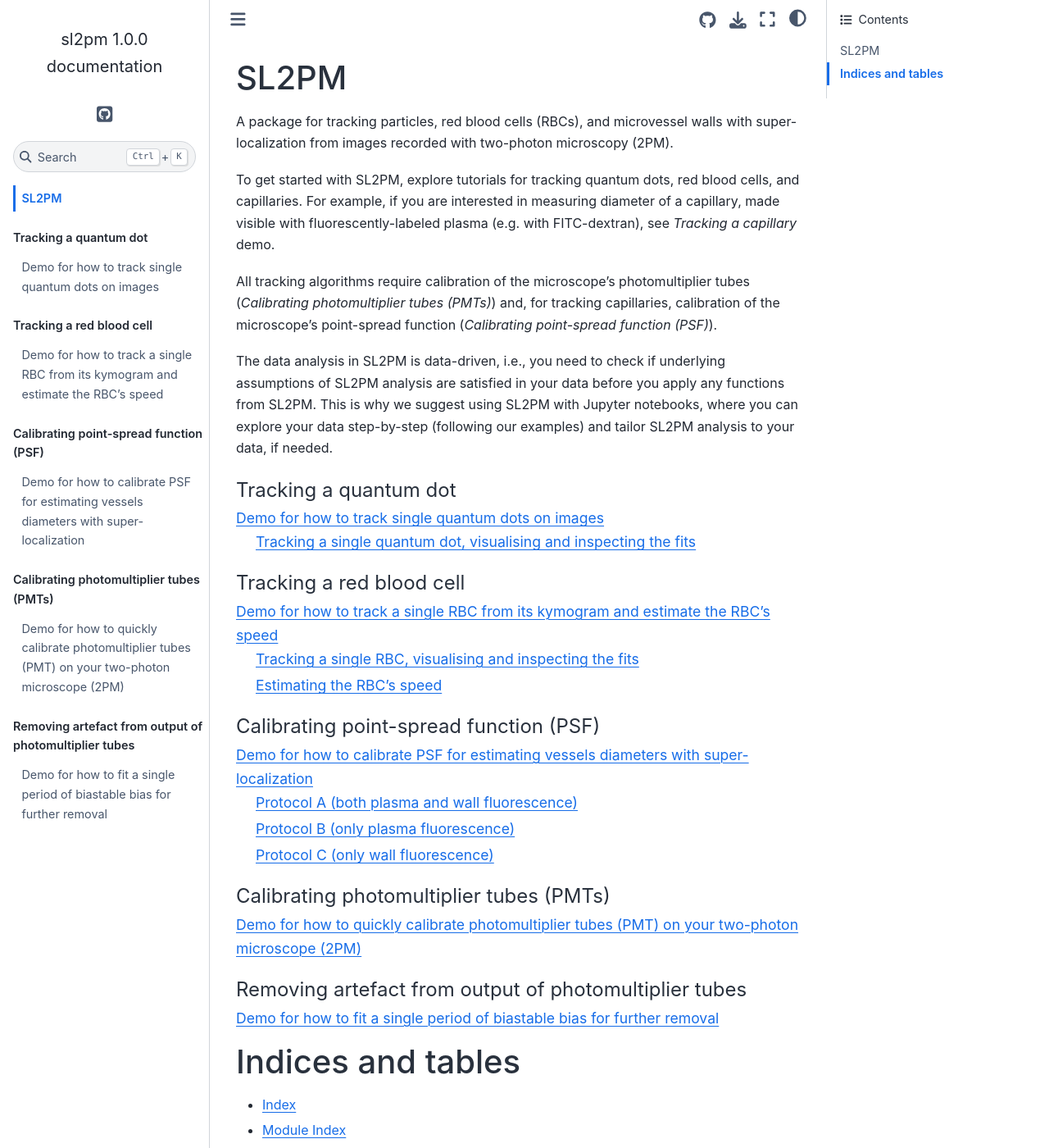
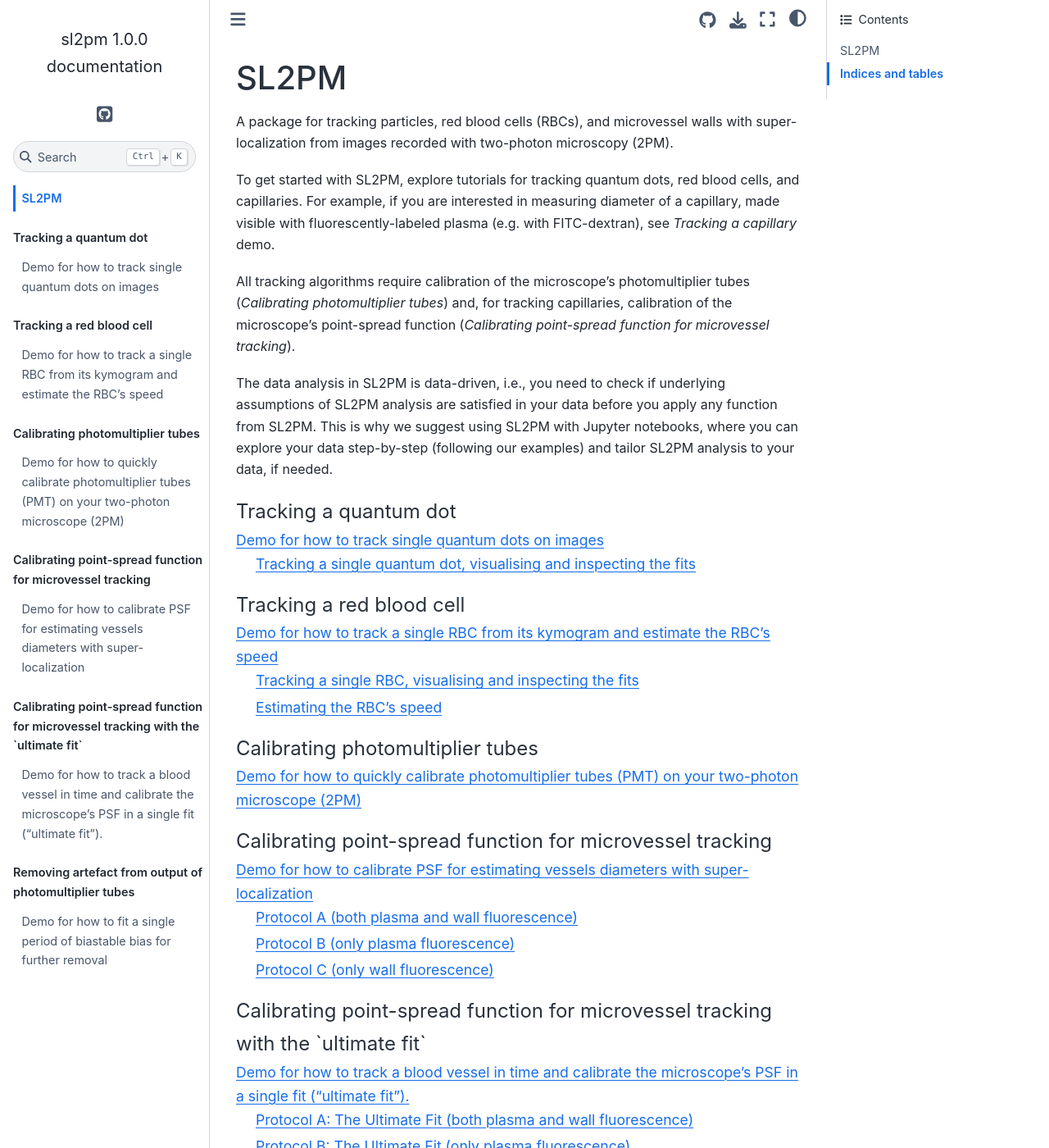
Before and after one commit to drkutuzov/sl2pm, a Sphinx documentation site: the page built from docs/index.rst, in a window 1280 px wide and 1400 px high. Shown: the whole window at 82% size. Built offline with Sphinx 7.4.7 and the Sphinx Book theme 1.1.4, drawn with Linux system fonts in a browser that asks for light colours; pages that are not in the unit, such as notebooks, are missing from menus; comment, search, counter and statistics services are not loaded; some of the changed text lies outside the part shown.

Commit message:
added the 'ultimate fit' notebook to content list

```diff
--- a/docs/index.rst
+++ b/docs/index.rst
@@ -11,10 +11,10 @@ To get started with SL2PM, explore tutorials for tracking quantum dots,
 red blood cells, and capillaries.
 For example, if you are interested in measuring diameter of a capillary, made visible with fluorescently-labeled plasma (e.g. with FITC-dextran), see `Tracking a capillary` demo.
 
-All tracking algorithms require calibration of the microscope's photomultiplier tubes (`Calibrating photomultiplier tubes (PMTs)`) and, for tracking capillaries, calibration of the microscope's point-spread function (`Calibrating point-spread function (PSF)`).
+All tracking algorithms require calibration of the microscope's photomultiplier tubes (`Calibrating photomultiplier tubes`) and, for tracking capillaries, calibration of the microscope's point-spread function (`Calibrating point-spread function for microvessel tracking`).
 
 The data analysis in SL2PM is data-driven, i.e., you need to check if underlying assumptions of SL2PM analysis are satisfied
-in your data before you apply any functions from SL2PM.
+in your data before you apply any function from SL2PM.
 This is why we suggest using SL2PM with Jupyter notebooks, where you can explore your data step-by-step (following our examples) and tailor SL2PM analysis to your data, if needed.
 
 .. toctree::
@@ -43,15 +43,21 @@ This is why we suggest using SL2PM with Jupyter notebooks, where you can explore
 
 .. toctree::
    :maxdepth: 2
-   :caption: Calibrating point-spread function (PSF)
+   :caption: Calibrating photomultiplier tubes
+
+   tutorial/pmt_calibration/PMT_calibration
+
+.. toctree::
+   :maxdepth: 2
+   :caption: Calibrating point-spread function for microvessel tracking
 
    tutorial/capillaries/PSF_calibration
 
 .. toctree::
    :maxdepth: 2
-   :caption: Calibrating photomultiplier tubes (PMTs)
+   :caption: Calibrating point-spread function for microvessel tracking with the `ultimate fit`
 
-   tutorial/pmt_calibration/PMT_calibration
+   tutorial/capillaries/ultimate_tracking
 
 .. toctree::
    :maxdepth: 2
```
Also changed, not shown: README.md (+1 -1 lines), docs/tutorial/capillaries/ultimate_tracking.ipynb (renamed from docs/tutorial/capillaries/ultimate_fit.ipynb).
